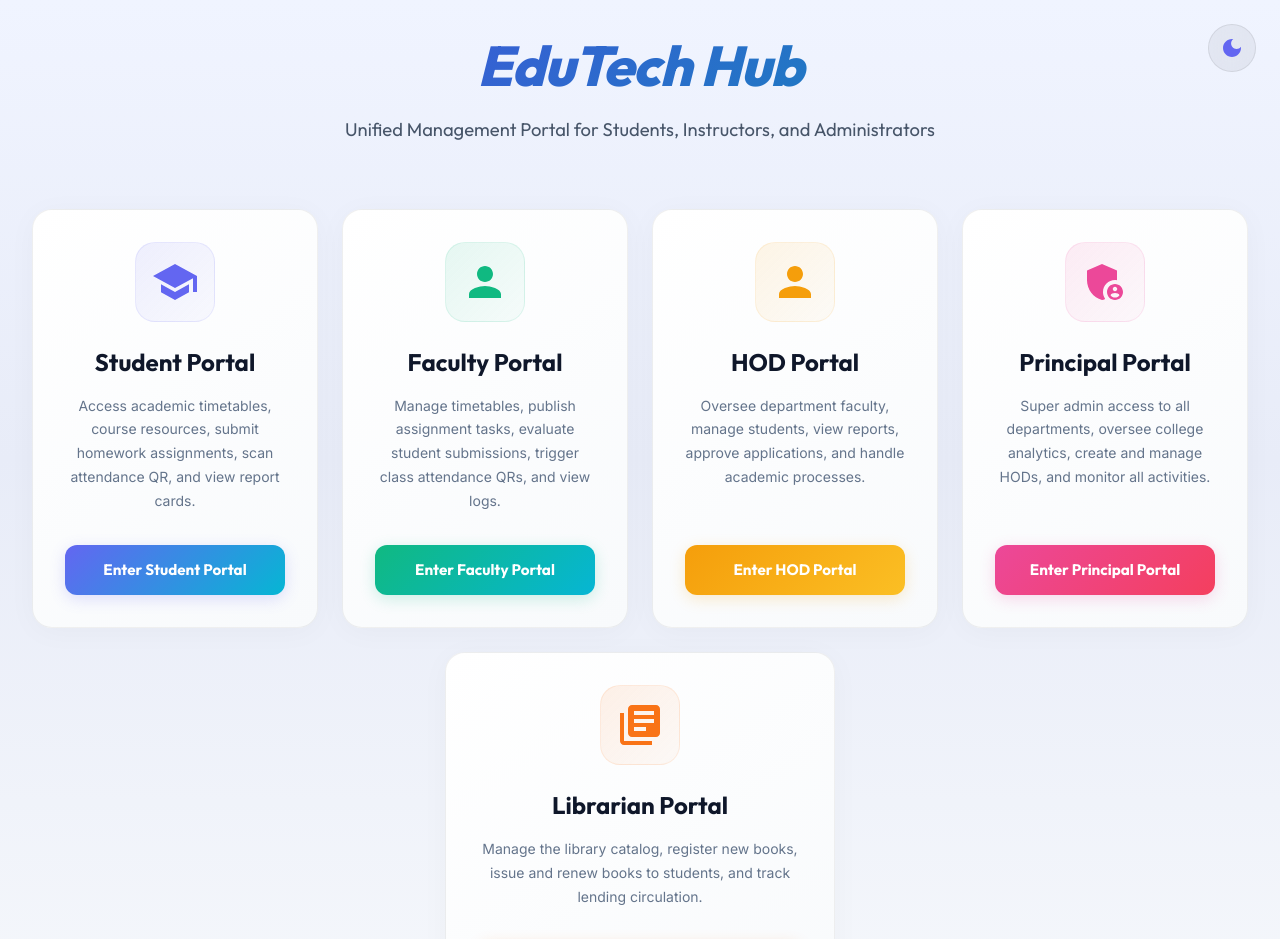
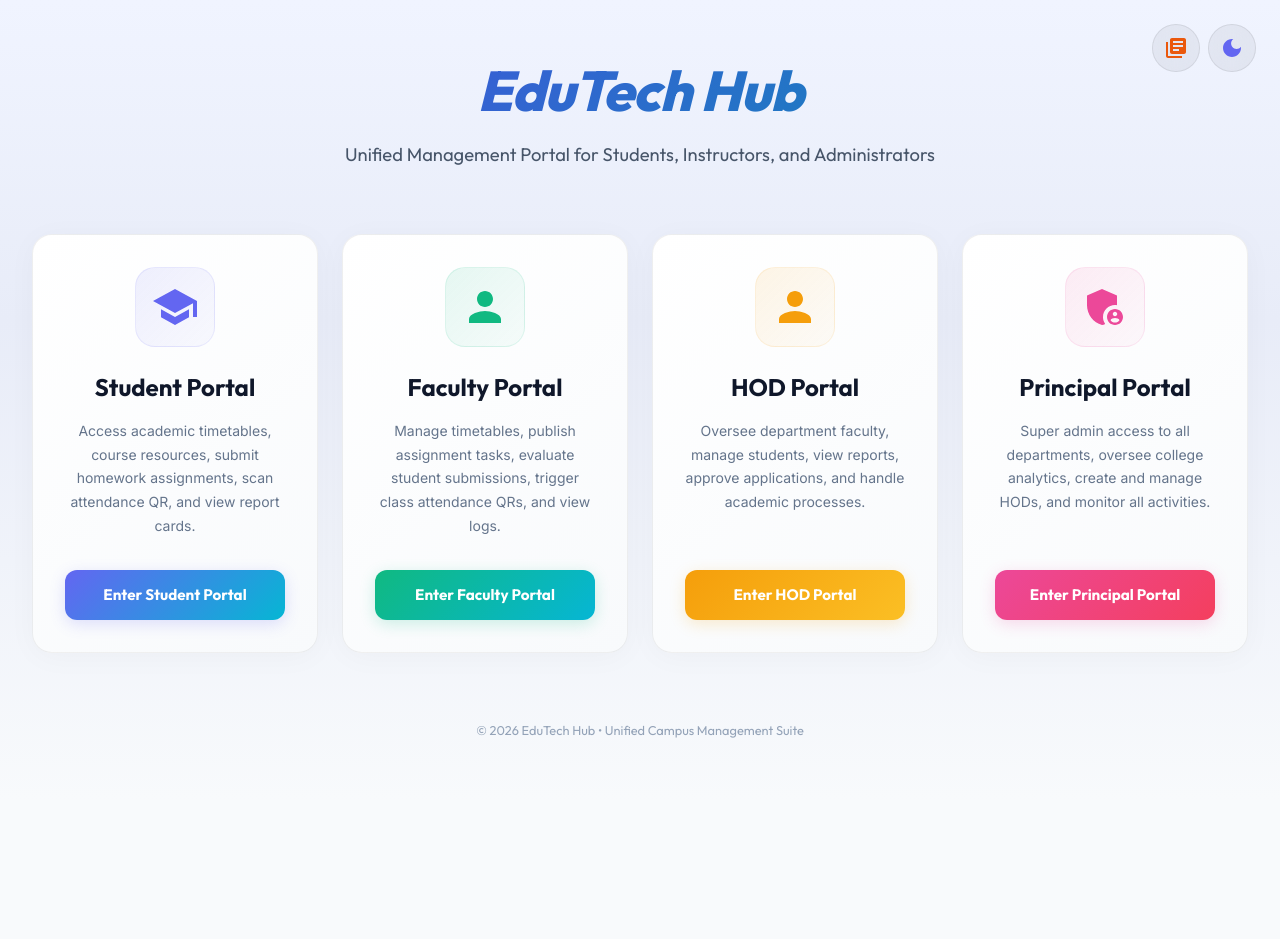
Before and after one commit to addi4109/collage-managment-system, a React (Vite) app in the folder frontend/: page /portal in a window 1280 px wide. Shown: the top 939 px of the page. After the commit the page ends 800 px from the top, so only its background shows below. Built offline with nearby package versions, Linux system fonts and the light colour scheme; no server answers.

Commit message:
feat: replace librarian portal card with icon button next to dark mode toggle

```diff
--- a/frontend/src/pages/AuthLanding.jsx
+++ b/frontend/src/pages/AuthLanding.jsx
@@ -1,6 +1,6 @@
 import React from 'react';
 import { useNavigate } from 'react-router-dom';
-import { Box, Container, Typography, Card, Grid, Button, IconButton, useTheme } from '@mui/material';
+import { Box, Container, Typography, Card, Grid, Button, IconButton, useTheme, Tooltip } from '@mui/material';
 import SchoolIcon from '@mui/icons-material/School';
 import PersonIcon from '@mui/icons-material/Person';
 import AdminPanelSettingsIcon from '@mui/icons-material/AdminPanelSettings';
@@ -51,15 +51,6 @@ export default function AuthLanding({ mode, toggleTheme }) {
       glowColor: 'rgba(236, 72, 153, 0.5)',
       btnColor: '#ec4899',
     },
-    {
-      role: 'librarian',
-      title: 'Librarian Portal',
-      description: 'Manage the library catalog, register new books, issue and renew books to students, and track lending circulation.',
-      icon: <LibraryBooksIcon sx={{ fontSize: 48 }} />,
-      gradient: 'linear-gradient(135deg, #f97316, #eab308)',
-      glowColor: 'rgba(249, 115, 22, 0.5)',
-      btnColor: '#f97316',
-    },
   ];
 
   return (
@@ -109,6 +100,33 @@ export default function AuthLanding({ mode, toggleTheme }) {
           />
         </>
       )}
+      {/* Librarian Login Icon - Top Right, left of dark mode toggle */}
+      <Tooltip title="Librarian Login" placement="bottom">
+        <IconButton
+          onClick={() => navigate('/login/librarian')}
+          sx={{
+            position: 'absolute',
+            top: { xs: 16, sm: 24 },
+            right: { xs: 72, sm: 80 },
+            zIndex: 1000,
+            bgcolor: isDark ? 'rgba(255,255,255,0.08)' : 'rgba(0,0,0,0.05)',
+            backdropFilter: 'blur(12px)',
+            border: '1px solid',
+            borderColor: isDark ? 'rgba(255,255,255,0.1)' : 'rgba(0,0,0,0.08)',
+            color: isDark ? '#f97316' : '#ea580c',
+            width: 48,
+            height: 48,
+            transition: 'all 0.3s ease',
+            '&:hover': {
+              bgcolor: isDark ? 'rgba(255,255,255,0.14)' : 'rgba(0,0,0,0.1)',
+              transform: 'scale(1.08)',
+            },
+          }}
+        >
+          <LibraryBooksIcon />
+        </IconButton>
+      </Tooltip>
+
       {/* Dark Mode Toggle Button - Top Right */}
       <IconButton
         onClick={toggleTheme}
@@ -173,7 +191,7 @@ export default function AuthLanding({ mode, toggleTheme }) {
         {/* Portal Cards */}
           <Grid container spacing={{ xs: 2, sm: 3 }} justifyContent="center" sx={{ maxWidth: '1400px', mx: 'auto', px: { xs: 1, sm: 0 } }}>
           {portals.map((portal, idx) => (
-            <Grid item xs={12} sm={6} md={portal.role === 'librarian' ? 4 : 3} key={portal.role}>
+            <Grid item xs={12} sm={6} md={3} key={portal.role}>
               <Card
                 sx={{
                   height: '100%',
```
